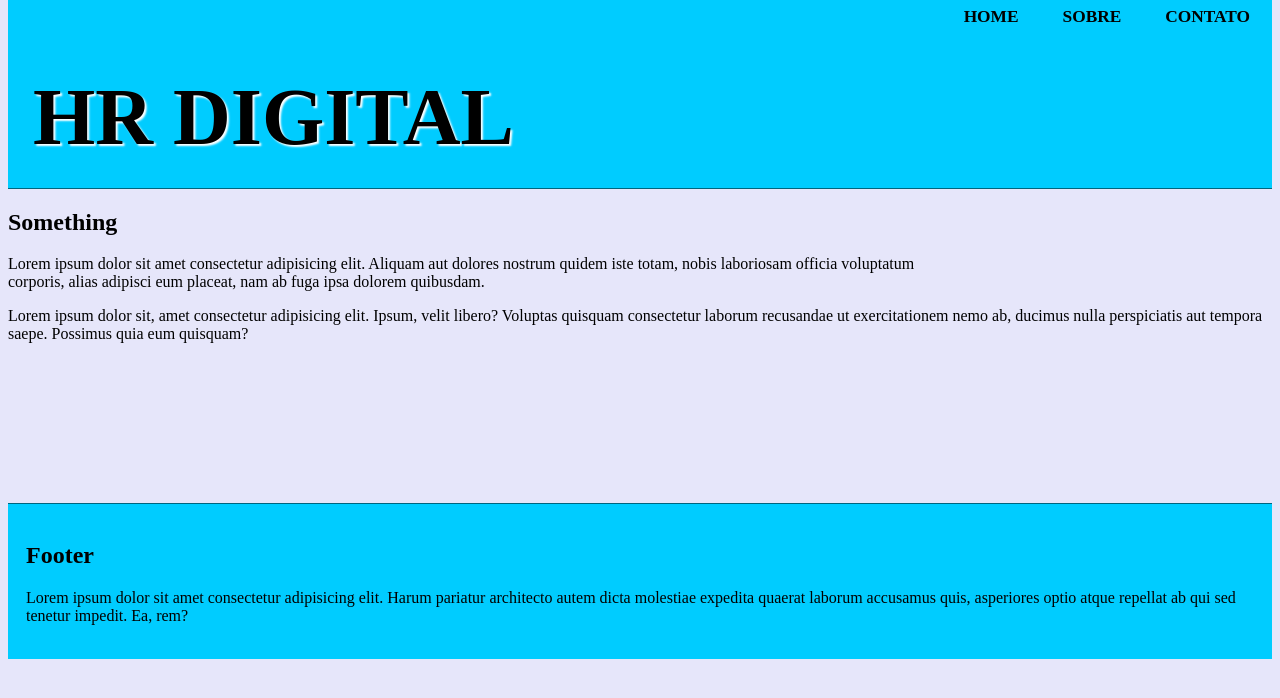
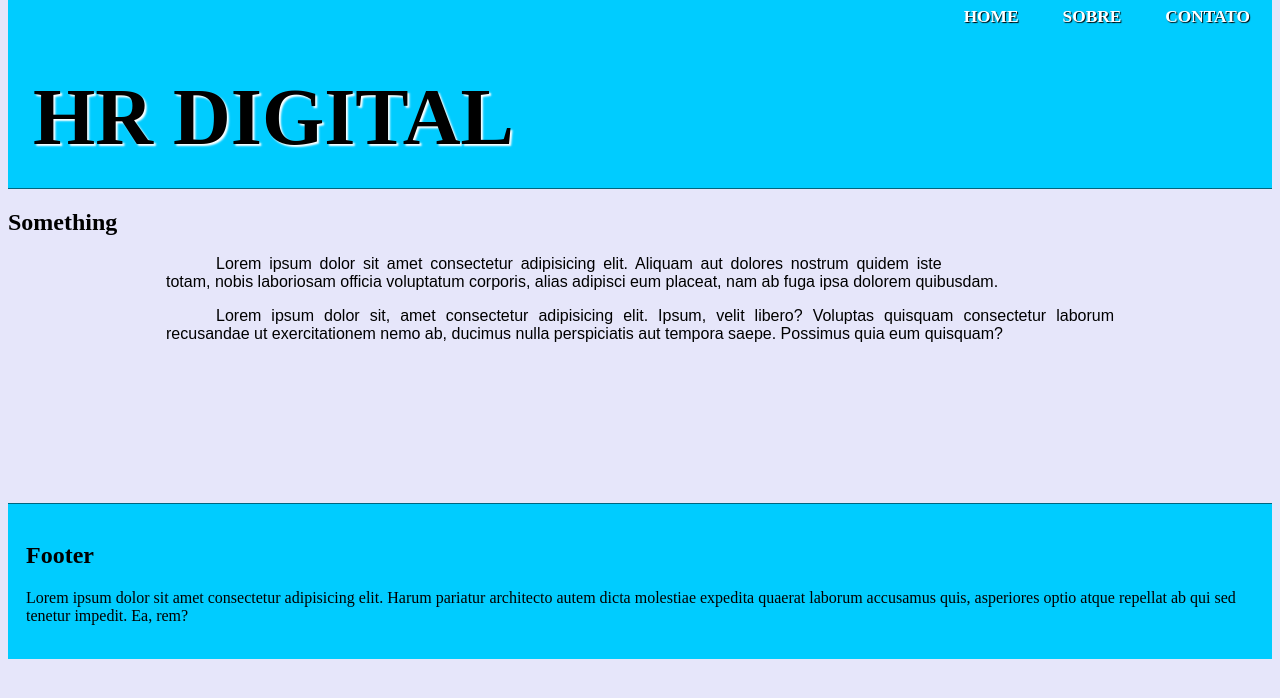
Before and after one commit to Helison07/Menu-em-HTML, a plain HTML site: page index.html in a window 1280 px wide. Drawn offline with Linux system fonts and the light colour scheme.

Commit message:
Update estilo.css

```diff
--- a/estilo.css
+++ b/estilo.css
@@ -33,18 +33,29 @@ nav#menu li a{
     font-weight: bold;
     font-size: 13pt;
     text-decoration: none;
+    text-shadow: 1px 1px 1px black;
     left: 0px;
     float: right;
     padding: 2px;
     position: relative;
-    color: black;
+    color: rgb(255, 255, 255);
     margin: 20px;
     top: -220px;
     transition: .7s;
 }
 
 nav#menu a:hover {
-    background-color: aliceblue;
+    background-color: rgba(255, 255, 255, 0.452);
+}
+
+.parte1 p {
+    font-family: Arial, Helvetica, sans-serif;
+    font-size: 12pt;
+    text-align: justify;
+    text-decoration: none;
+    text-indent: 50px;
+    width: 75%;margin-left: auto;
+    margin-right: auto;
 }
 
 footer#rodape {
```
